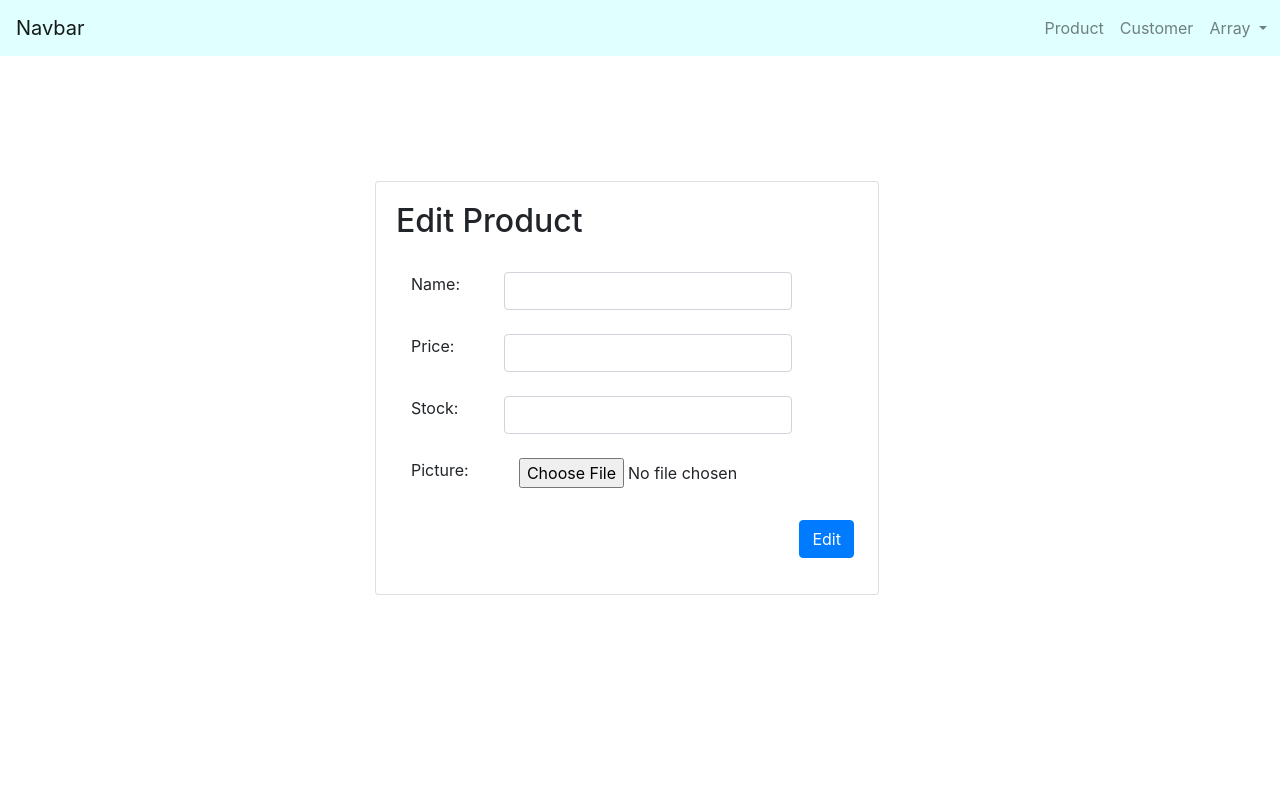
After one commit to J4Nss/Doll_Shop, a PHP site: page /edit_product.php?id_doll=1 in a window 1280 px wide. The commit adds this page. Run offline with PHP 8.4, Linux system fonts and the light colour scheme; a user stored in the database is signed in; data that the repository does not hold is empty.

Commit message:
edit product admin

```diff
--- /dev/null
+++ b/admin/edit_product.php
@@ -0,0 +1,69 @@
+<?php
+  include "get_product_by_id.php";
+  // print_r($doll);
+?>
+<html>
+  <header>
+
+  </header>
+  <body>
+    <?php session_start();
+      if(empty($_SESSION["user"])){
+        header( "location:login.html" );
+        exit(0);
+      }else {
+        require("../connection.php");
+        require("nav.php");
+      }
+    ?>
+    <div class="row col-12">
+      <div class="card card_block">
+        <div class="card-body">
+          <h2>Edit Product</h2>
+          <br>
+          <form action="edit_product_function.php" method="post" enctype="multipart/form-data">
+            <div class="row col-12">
+              <input hidden class="form-control col-lg-8 col-md-8 col-sm-1" type="text" name="id_product" value="<?php echo $doll['Id_doll'];?>">
+              <input hidden class="form-control col-lg-8 col-md-8 col-sm-1" type="text" name="old_image" value="<?php echo $doll['image'];?>">
+              <label class="col-lg-3 col-md-3 col-sm-1">Name: </label>
+              <input class="form-control col-lg-8 col-md-8 col-sm-1" type="text" name="name_product" value="<?php echo $doll['name'];?>">
+            </div>
+            <br>
+            <div class="row col-12">
+              <label class="col-lg-3 col-md-3 col-sm-1">Price: </label>
+              <input class="form-control col-lg-8 col-md-8 col-sm-1" type="number" name="price" value="<?php echo $doll['price'];?>">
+            </div>
+            <br>
+            <div class="row col-12">
+              <label class="col-lg-3 col-md-3 col-sm-1">Stock: </label>
+              <input class="form-control col-lg-8 col-md-8 col-sm-1" type="number" name="stock" value="<?php echo $doll['in_stock'];?>">
+            </div>
+            <br>
+            <div class="row col-12">
+              <label class="col-lg-3 col-md-3 col-sm-1">Picture: </label>
+              <div class="custom-file col-lg-8 col-md-8 col-sm-1">
+                <input type="file" name="fileToUpload" id="fileToUpload" accept="image/*"><?php echo $doll['image'];?>
+              </div>
+            </div>
+            <br>
+            <div class="row col-12">
+              <div class="col-lg-1 col-md-1 col-sm-1 botton_block">
+                <button class="btn btn-primary" type="submit">Edit</button>
+              </div>
+            </div>
+          </form>
+        </div>
+      </div>
+    </div>
+  </body>
+</html>
+
+<style>
+  .card_block {
+    margin-top: 10%;
+    margin-left: 30%;
+  }
+  .botton_block {
+    margin-left: 90%;
+  }
+</style>
--- /dev/null
+++ b/admin/get_product_by_id.php
@@ -0,0 +1,7 @@
+<?php
+  require "../connection.php";
+  $sql = "SELECT * FROM doll WHERE Id_doll=".$_GET['id_doll'].";";
+  $query = mysqli_query($conn, $sql);
+  $doll = mysqli_fetch_array($query, MYSQLI_ASSOC);
+  // print_r($doll);
+?>
```
Also changed, not shown: admin/edit_product_function.php (added, +26 -0 lines), admin/product.php (+14 -4 lines), img/Minion-Amazed-icon.png (added), img/logo_shop.png (added).
